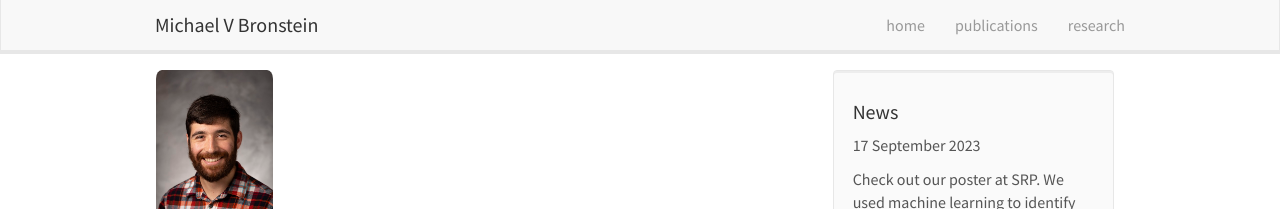
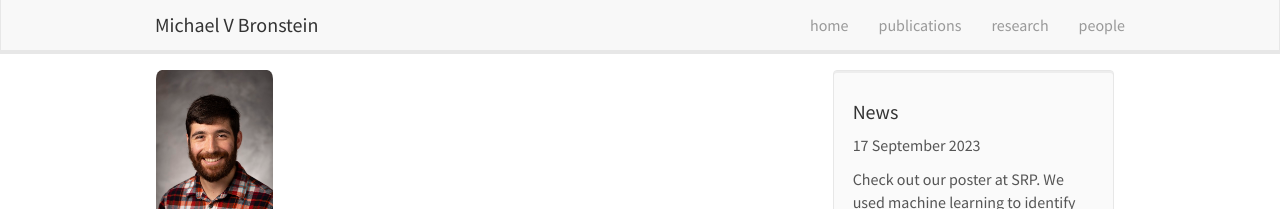
Before and after one commit to MichaelVBronstein/michaelvbronstein.github.io, a Jekyll site: the page built from _pages/home.md, in a window 1280 px wide. Shown: the top 209 px of the page. Built offline with Jekyll 4.4.1, drawn with Linux system fonts in a browser that asks for light colours; nearby versions of some CDN libraries.

Commit message:
Update header.html

```diff
--- a/_includes/header.html
+++ b/_includes/header.html
@@ -15,6 +15,8 @@
 		<li><a href="{{ site.url }}{{ site.baseurl }}/">home</a></li>
 		<li><a href="{{ site.url }}{{ site.baseurl }}/publications">publications</a></li>
 		<li><a href="{{ site.url }}{{ site.baseurl }}/research">research</a></li>
+		<li><a href="{{ site.url }}{{ site.baseurl }}/team">people</a></li>
+
 	  </ul>
 	</div>
   </div>
```
